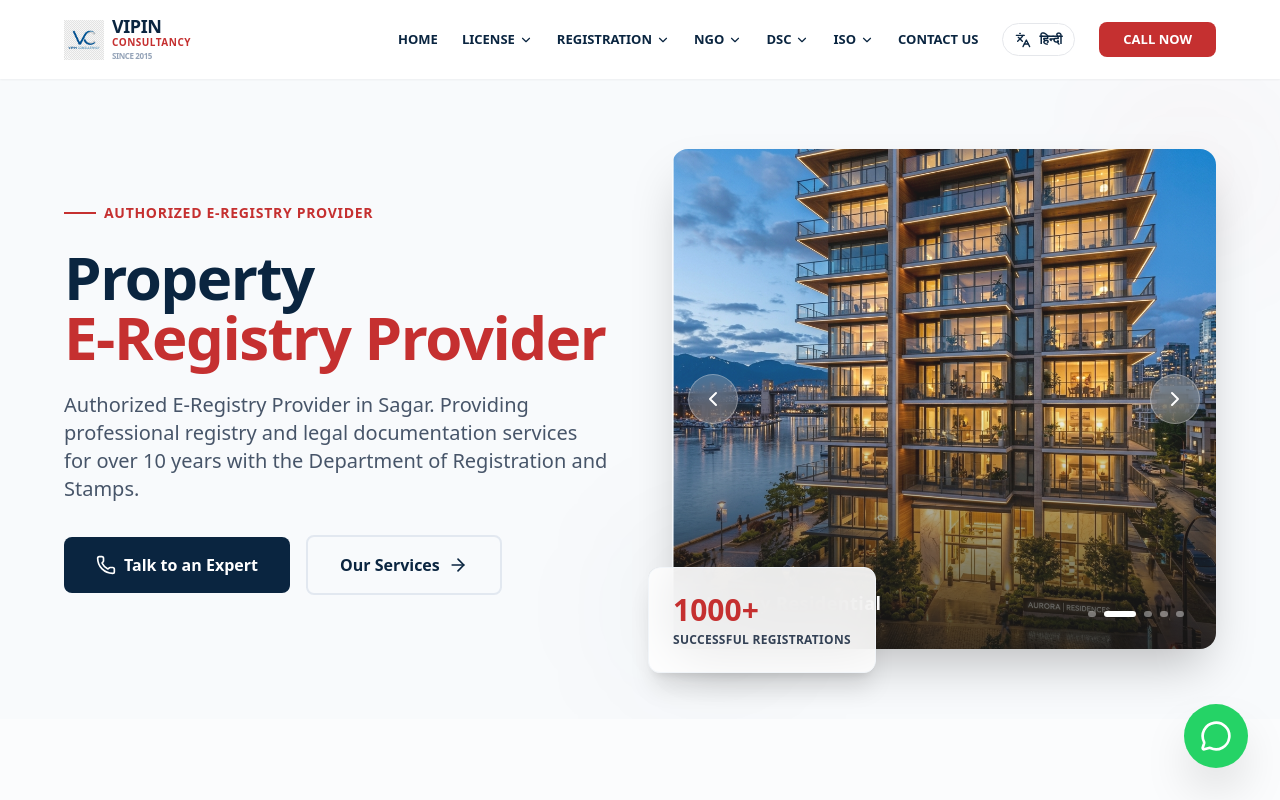
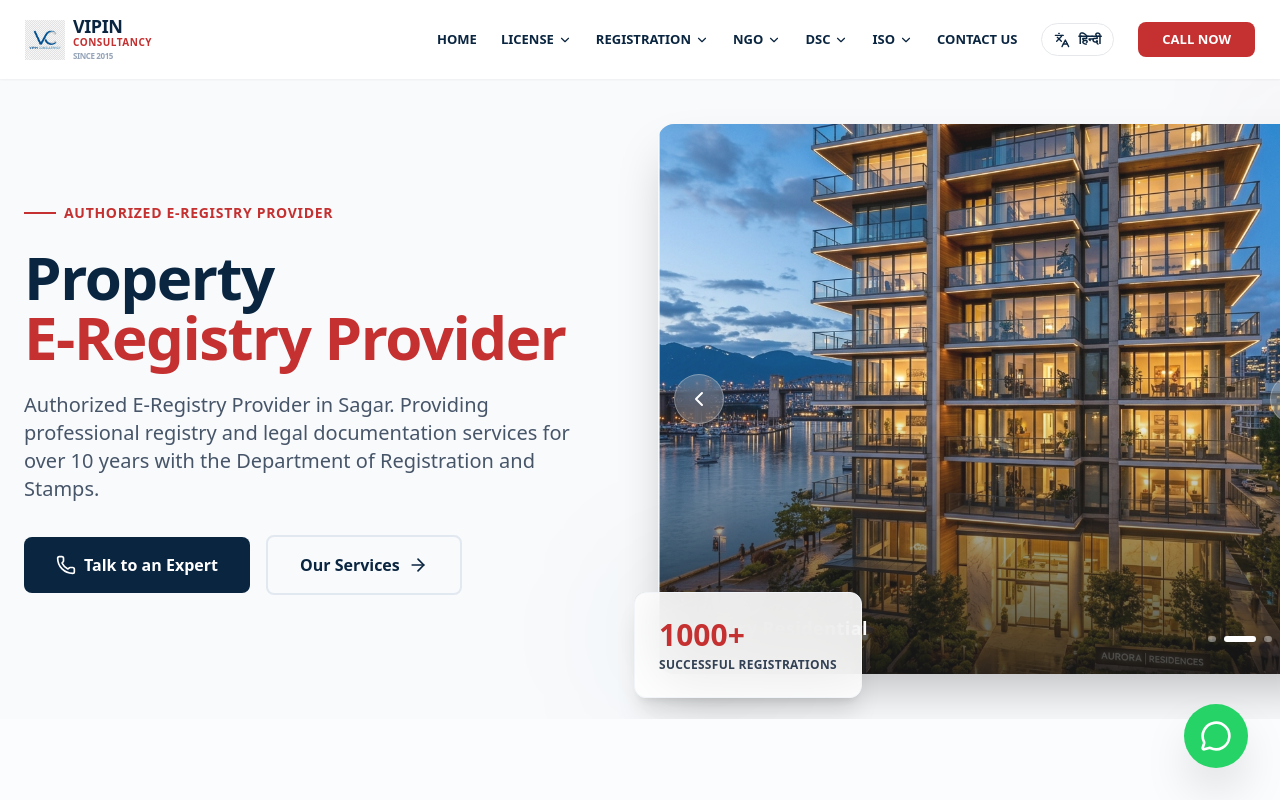
Before and after one commit to ayushpatel996/e-registry, a Next.js app: page / in a window 1280 px wide. Shown: the top 800 px of the page. Built offline with nearby package versions, Linux system fonts and the light colour scheme.

Commit message:
Expand website width and increase photo album size

```diff
--- a/components/Album.tsx
+++ b/components/Album.tsx
@@ -28,7 +28,7 @@ const Album = () => {
   const prev = () => setIndex((index - 1 + images.length) % images.length);
 
   return (
-    <div className="relative w-full h-[350px] md:h-[450px] lg:h-[500px] rounded-2xl overflow-hidden shadow-2xl">
+    <div className="relative w-full h-[350px] md:h-[500px] lg:h-[550px] rounded-2xl overflow-hidden shadow-2xl">
       <AnimatePresence mode="wait">
         <motion.div
           key={index}
--- a/components/Hero.tsx
+++ b/components/Hero.tsx
@@ -12,7 +12,7 @@ const Hero = () => {
 
   return (
     <section className="relative min-h-[500px] lg:min-h-[640px] flex items-center overflow-hidden py-12 lg:py-0 bg-slate-50">
-      <div className="container grid lg:grid-cols-2 items-center gap-10 lg:gap-16 relative z-10">
+      <div className="container grid lg:grid-cols-[45%_55%] items-center gap-10 lg:gap-20 relative z-10">
         <motion.div
           initial={{ opacity: 0, x: -50 }}
           animate={{ opacity: 1, x: 0 }}
--- a/tailwind.config.js
+++ b/tailwind.config.js
@@ -22,7 +22,7 @@ module.exports = {
         center: true,
         padding: "1.5rem",
         screens: {
-          "2xl": "1200px",
+          "2xl": "1440px",
         },
       },
     },
```
